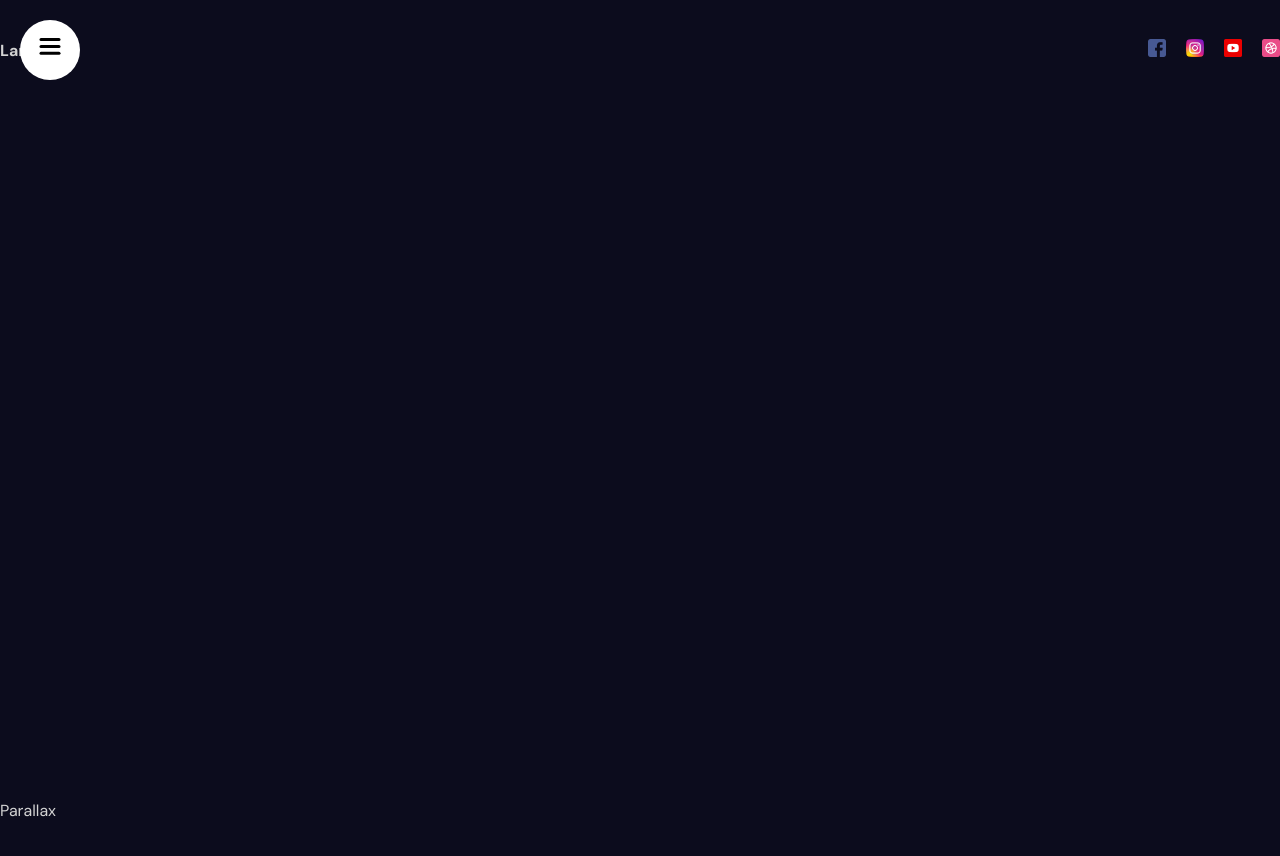
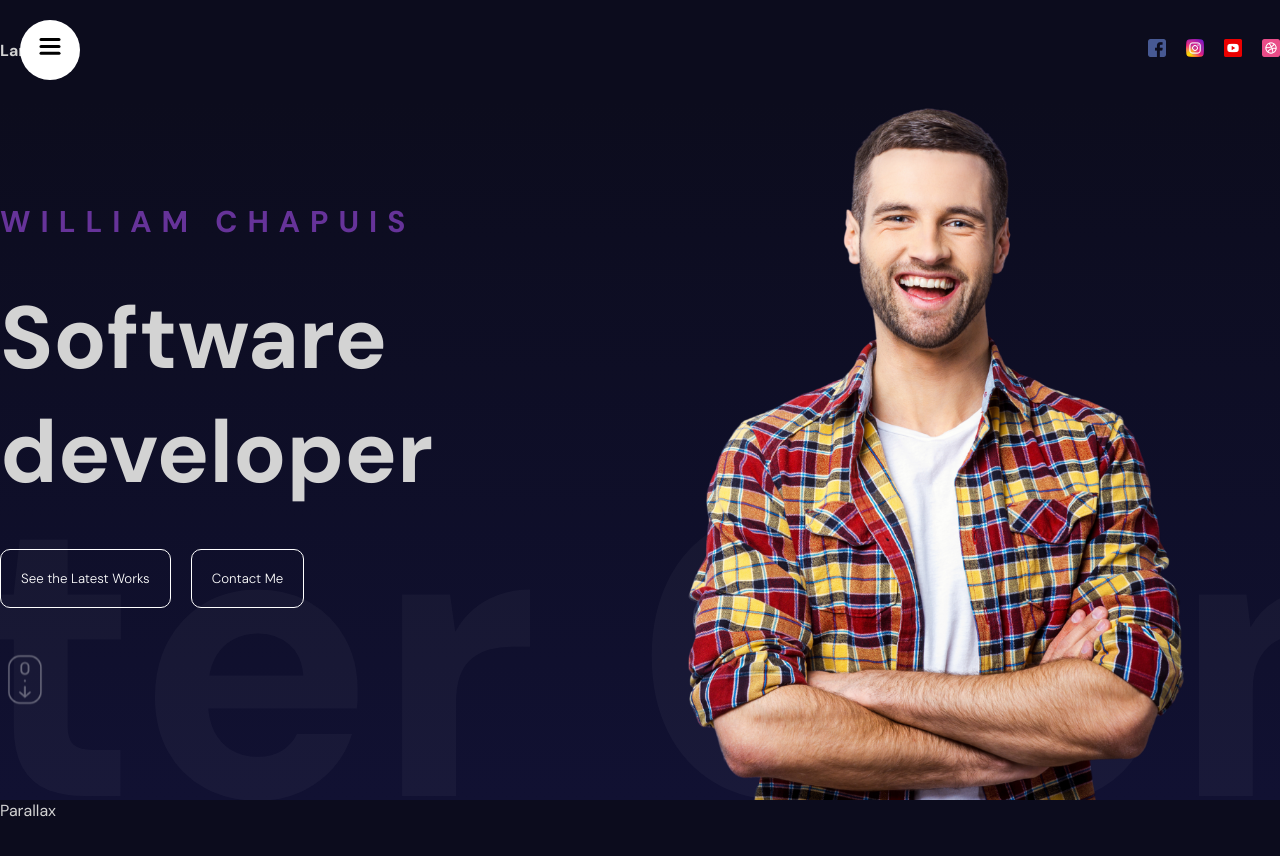
Before and after one commit to willchapuis/treinamento-portfolio-lamadev, a React (Vite) app: page / in a window 1280 px wide. Shown: the top 856 px of the page. Built offline with nearby package versions, Linux system fonts and the light colour scheme.

Commit message:
feat: Homepage section done

```diff
--- a/src/App.jsx
+++ b/src/App.jsx
@@ -1,4 +1,5 @@
 import "./app.scss"
+import Hero from "./components/hero/Hero";
 import Navbar from "./components/navbar/Navbar";
 import Test from "./Test"
 
@@ -7,6 +8,7 @@
     <div>
       <section id="Homepage">
         <Navbar/>
+        <Hero/>
       </section>
       <section id="Services">Parallax</section>
       <section>Services</section>
--- /dev/null
+++ b/src/components/hero/Hero.jsx
@@ -0,0 +1,80 @@
+import "./hero.scss"
+import { motion } from "framer-motion"
+
+const textVariants = {
+    initial: {
+        x: -500,
+        opacity: 0,
+    },
+    animate: {
+        x: 0,
+        opacity: 1,
+        transition: {
+            duration: 1,
+            staggerChildren: 0.1,
+        },
+    },
+    scrollButton: {
+        opacity: 0,
+        y: 10,
+        transition: {
+            duration: 2,
+            repeat: Infinity,
+        },
+    },
+};
+
+const sliderVariants = {
+    initial: {
+        x: 0,
+    },
+    animate: {
+        x: "-220%",
+        transition: {
+            repeat: Infinity,
+            repeatType:"mirror",
+            duration: 20,
+        },
+    },
+};
+
+const Hero = () => {
+  return (
+    <div className="hero">
+        <div className="wrapper">
+            <motion.div
+            className="textContainer"
+            variants={textVariants}
+            initial="initial"
+            animate="animate"
+            >
+                <motion.h2 variants={textVariants}>WILLIAM CHAPUIS</motion.h2>
+                <motion.h1 variants={textVariants}>Software developer</motion.h1>
+                <motion.div className="buttons" variants={textVariants}>
+                    <motion.button variants={textVariants}>See the Latest Works</motion.button>
+                    <motion.button variants={textVariants}>Contact Me</motion.button>
+                </motion.div>
+                <motion.img
+                src="./scroll.png"
+                alt=""
+                variants={textVariants}
+                animate="scrollButton"
+                />
+            </motion.div>
+        </div>
+        <motion.div
+        className="slidingTextContainer"
+        variants={sliderVariants}
+        initial="initial"
+        animate="animate"
+        >
+            Writer Content Creator Influencer
+        </motion.div>
+        <div className="imageContainer">
+            <img src="./hero.png" alt="" />
+        </div>
+    </div>
+  )
+}
+
+export default Hero
--- /dev/null
+++ b/src/components/hero/hero.scss
@@ -0,0 +1,71 @@
+.hero {
+    height: calc(100vh - 100px);
+    overflow: hidden;
+    background: linear-gradient(180deg, #0c0c1d, #111132);
+    position: relative;
+
+    .wrapper {
+        max-width: 1366px;
+        height: 100%;
+        margin: auto;
+
+        .textContainer {
+            width: 50%;
+            height: 100%;
+            display: flex;
+            flex-direction: column;
+            justify-content: center;
+            gap: 40px;
+
+            h2 {
+                font-size: 30px;
+                color: rebeccapurple;
+                letter-spacing: 10px;
+            }
+
+            h1 {
+                font-size: 88px;
+            }
+
+            .buttons {
+                button {
+                    padding: 20px;
+                    border: 1px solid white;
+                    border-radius: 10px;
+                    background-color: transparent;
+                    color: white;
+                    margin-right: 20px;
+                    cursor: pointer;
+                    font-weight: 300;
+                }
+            }
+
+            img {
+                width: 50px;
+            }
+        }
+    }
+
+    .imageContainer {
+        height: 100%;
+        position: absolute;
+        top: 0;
+        right: 0;
+
+        img {
+            width: 100%;
+            height: 100%;
+            object-fit: cover;
+        }
+    }
+
+    .slidingTextContainer {
+        position: absolute;
+        font-size: 50vh;
+        bottom: -120px;
+        white-space: nowrap;
+        color: #ffffff09;
+        width: 50%;
+        font-weight: bold;
+    }
+}
--- a/src/components/siderbar/Sidebar.jsx
+++ b/src/components/siderbar/Sidebar.jsx
@@ -3,9 +3,6 @@
 import Links from "./links/Links"
 import "./sidebar.scss"
 import ToggleButton from "./toggleButton/ToggleButton"
-
-const Sidebar = () => {
-  const [open, setOpen] = useState(false);
 
 const variants = {
   open: {
@@ -26,6 +23,9 @@
   },
 };
 
+const Sidebar = () => {
+  const [open, setOpen] = useState(false);
+
   return (
     <motion.div className="sidebar" animate={open ? "open" : "closed"}>
       <motion.div className="bg" variants={variants}>
--- a/src/components/siderbar/links/Links.jsx
+++ b/src/components/siderbar/links/Links.jsx
@@ -1,18 +1,47 @@
-import React from 'react'
+import { motion } from "framer-motion";
+
+const variants = {
+  open: {
+    transition: {
+      staggerChildren: 0.1,
+    },
+  },
+  closed: {
+    transition: {
+      staggerChildren: 0.05,
+      staggerDirection: -1,
+    },
+  },
+};
+
+const itemVariants = {
+  open: {
+    y: 0,
+    opacity: 1,
+  },
+  closed: {
+    y: 50,
+    opacity: 0,
+  },
+};
 
 const Links = () => {
-
-
   const items = ["Homepage", "Services", "Portfolio", "Contact", "About"];
 
   return (
-    <div className="links">
+    <motion.div className="links" variants={variants}>
       {items.map(item => (
-        <a href={`#${item}`} key={item}>
+        <motion.a
+        href={`#${item}`}
+        key={item}
+        variants={itemVariants}
+        whileHover={{scale: 1.1}}
+        whileTap={{scale: 0.95}}
+        >
           {item}
-        </a>
+        </motion.a>
       ))}
-      </div>
+      </motion.div>
   );
 }
 
```
Lines whose indentation alone changed are shown as unchanged.
